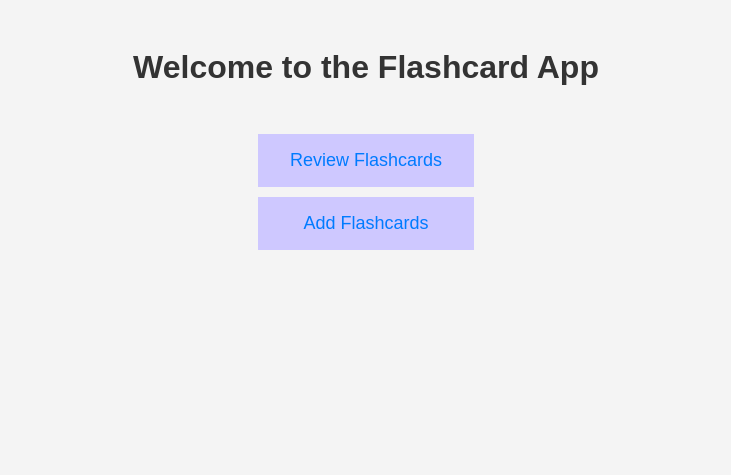
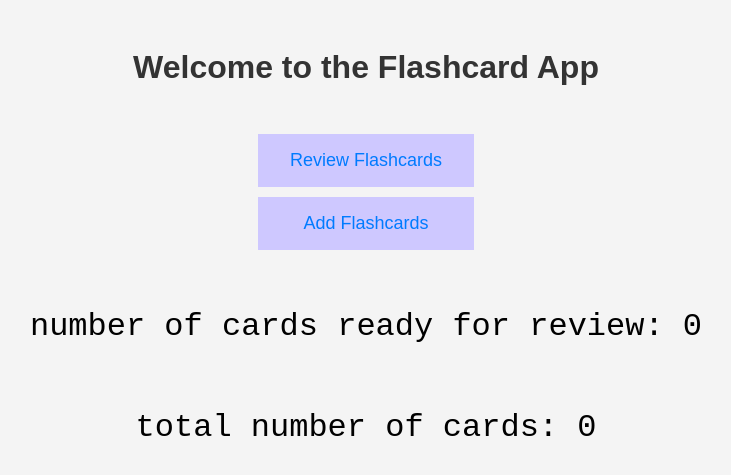
Before and after one commit to kooshkya/Flashcards, a Django app: page / in a window 1280 px wide. Shown: the top 475 px of the page, without its empty margins (274-1005 px from the left). Run offline with Django 5.2, Linux system fonts and the light colour scheme; data that the repository does not hold is empty.

Commit message:
update home page

```diff
--- a/cards_app/templates/cards_app/home.html
+++ b/cards_app/templates/cards_app/home.html
@@ -41,6 +41,12 @@
         a:hover {
             text-decoration: underline;
         }
+
+        p {
+            font-family: 'Courier New', Courier, monospace;
+            font-size: 2em;
+        }
+
     </style>
 </head>
 <body>
@@ -49,5 +55,12 @@
         <li><a href="{% url 'overdue_flashcards' %}">Review Flashcards</a></li>
         <li><a href="/admin/cards_app/flashcard/add/">Add Flashcards</a></li>
     </ul>
+
+    <p>
+        number of cards ready for review: {{ cards_number }}
+    </p>
+    <p>
+        total number of cards: {{ total_cards }}
+    </p>
 </body>
 </html>
--- a/cards_app/views.py
+++ b/cards_app/views.py
@@ -21,7 +21,7 @@ def overdue_flashcards(request):
     })
 
 def home(request):
-    return render(request, 'cards_app/home.html')
+    return render(request, 'cards_app/home.html', {"cards_number": len(get_overdue_flashcards()), "total_cards": Flashcard.objects.count()})
 
 @api_view(['POST'])
 def record_review(request):
```
